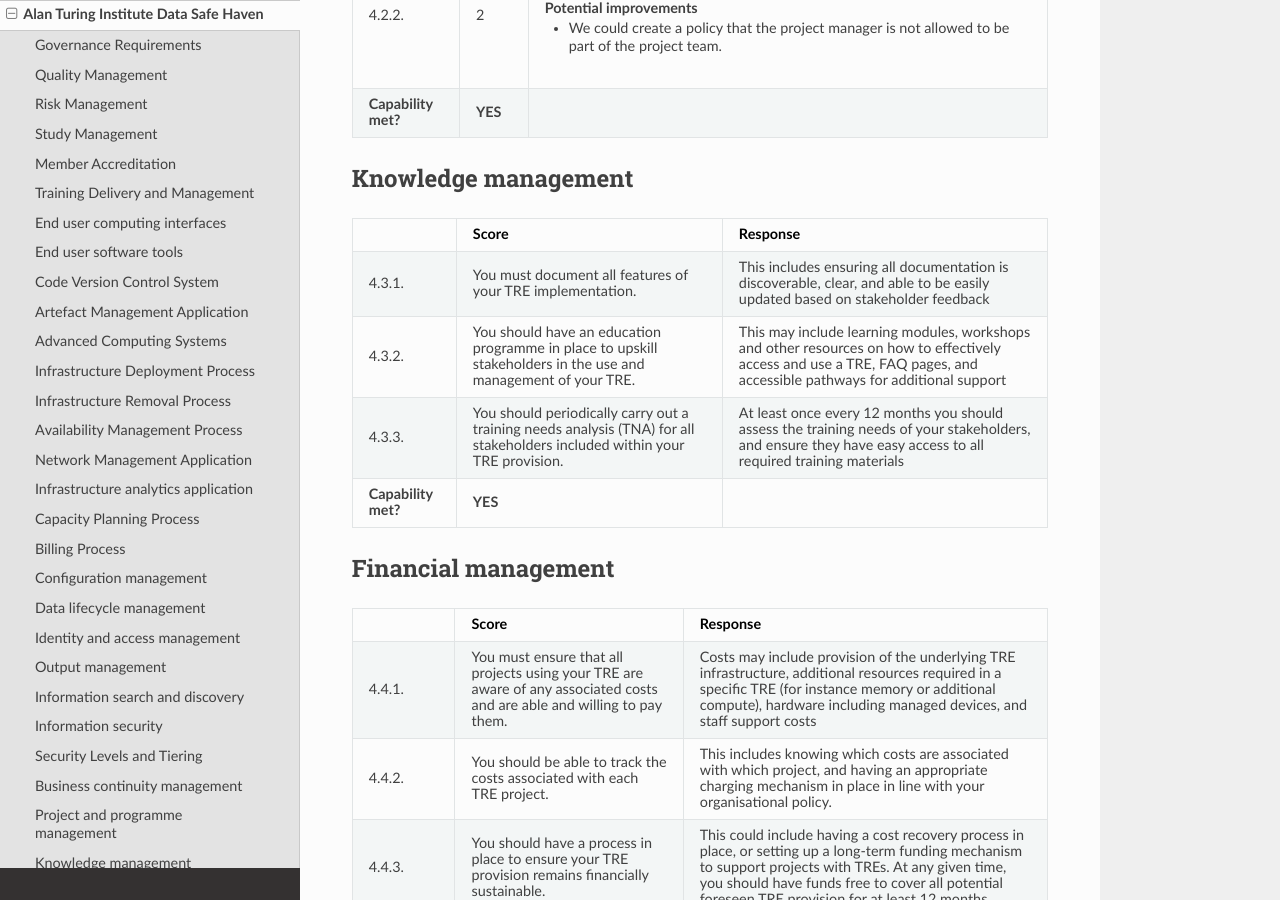
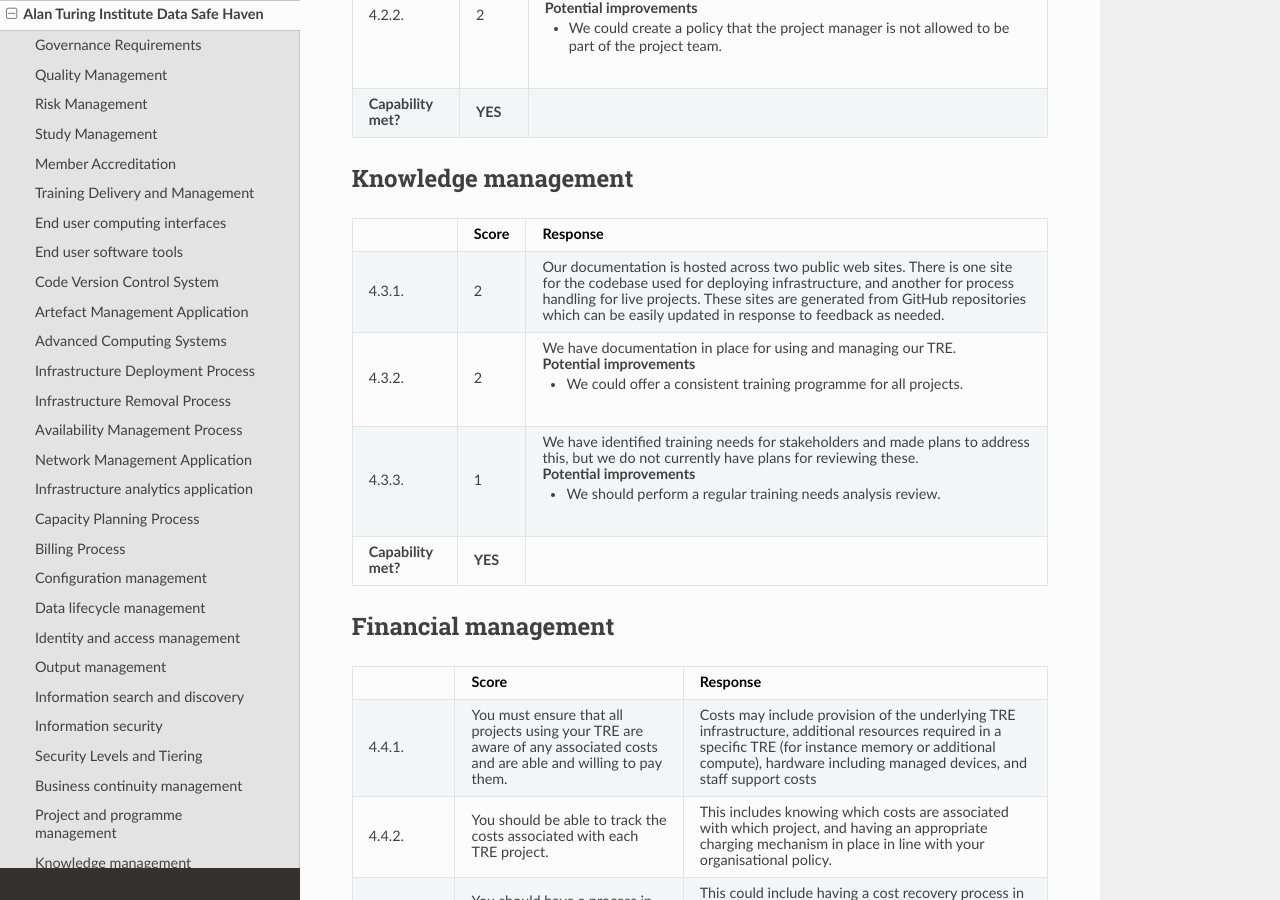
Before and after one commit to sa-tre/satre-specification, a Sphinx documentation site: the page built from docs/source/evaluations/alan_turing_institute.md, in a window 1280 px wide and 900 px high, scrolled down 20576 px. Built offline with Sphinx 7.4.7 and the Read the Docs theme 2.0.0, drawn with Linux system fonts in a browser that asks for light colours.

Commit message:
:sparkles: Add knowledge management
Co-authored-by: Ed Chalstrey <edwardchalstrey@gmail.com>
Co-authored-by: Matt Craddock <mcraddock@turing.ac.uk>
Co-authored-by: Jim Madge <jmadge@turing.ac.uk>
Co-authored-by: Hari Sood <hsood@turing.ac.uk>

```diff
--- a/docs/source/evaluations/alan_turing_institute.md
+++ b/docs/source/evaluations/alan_turing_institute.md
@@ -1060,14 +1060,20 @@
   - Score
   - Response
 * - 4.3.1.
-  - You must document all features of your TRE implementation.
-  - This includes ensuring all documentation is discoverable, clear, and able to be easily updated based on stakeholder feedback
+  - 2
+  - Our documentation is hosted across two public web sites.
+    There is one site for the codebase used for deploying infrastructure, and another for process handling for live projects.
+    These sites are generated from GitHub repositories which can be easily updated in response to feedback as needed.
 * - 4.3.2.
-  - You should have an education programme in place to upskill stakeholders in the use and management of your TRE.
-  - This may include learning modules, workshops and other resources on how to effectively access and use a TRE, FAQ pages, and accessible pathways for additional support
+  - 2
+  - We have documentation in place for using and managing our TRE.
+    #### Potential improvements
+    - We could offer a consistent training programme for all projects.
 * - 4.3.3.
-  - You should periodically carry out a training needs analysis (TNA) for all stakeholders included within your TRE provision.
-  - At least once every 12 months you should assess the training needs of your stakeholders, and ensure they have easy access to all required training materials
+  - 1
+  - We have identified training needs for stakeholders and made plans to address this, but we do not currently have plans for reviewing these.
+    #### Potential improvements
+    - We should perform a regular training needs analysis review.
 * - **Capability met?**
   - **YES**
   -
```
